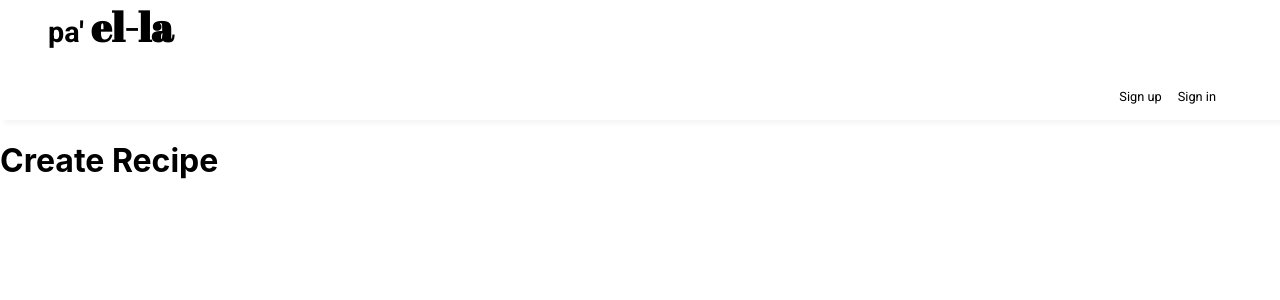
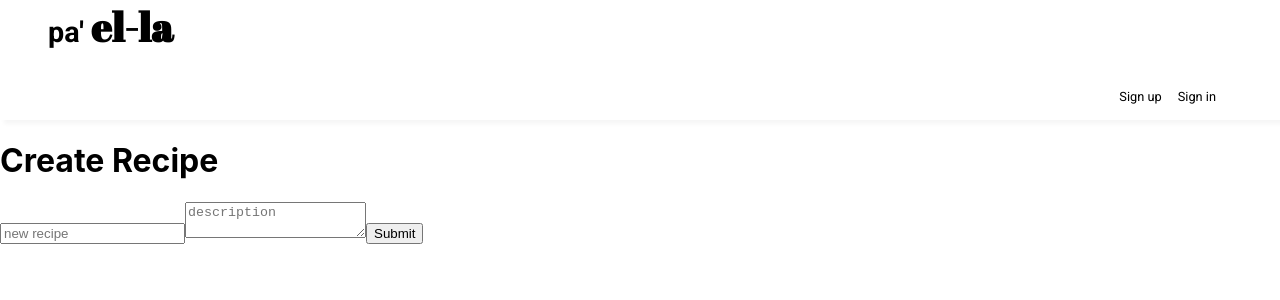
Before and after one commit to Christian-Mar/pa-ella, a Next.js app: page /create-recipe in a window 1280 px wide. Shown: the top 300 px of the page. Built offline with nearby package versions, Linux system fonts and the light colour scheme; no server answers.

Commit message:
start create recipe

```diff
--- a/pages/create-recipe/index.js
+++ b/pages/create-recipe/index.js
@@ -1,17 +1,54 @@
+import { useState } from 'react';
 import Head from 'next/head';
 import Navbar from '../../components/nav/Navbar';
+import { db } from '../../firebase/config';
+import { collection, addDoc, Timestamp } from 'firebase/firestore';
 import styles from '../../styles/CreateRecipe.module.css';
 
 const CreateRecipe = () => {
+	const [title, setTitle] = useState('');
+	const [description, setDescription] = useState('');
+
+
+	const handleSubmit = async e => {
+		e.preventDefault();
+		try {
+			await addDoc(collection(db, 'recipes'), {
+				title: title,
+				description: description,
+				created: Timestamp.now(),
+			});
+			setTitle('');
+			setDescription('');
+		} catch (err) {
+			alert(err);
+		}
+	};
+
 	return (
 		<div className={styles.container}>
 			<Head>
-				<title>pa'ella create</title>
+				<title>pa'el-la create</title>
 				<meta name='description' content='The recipe website' />
 				<link rel='icon' href='/images/favicon.ico' />
 			</Head>
 			<Navbar />
 			<h1>Create Recipe</h1>
+			<form onSubmit={handleSubmit} name='createRecipe'>
+				<input
+					type='text'
+					name='title'
+					onChange={e => setTitle(e.target.value)}
+					value={title}
+					placeholder='new recipe'
+				/>
+				<textarea
+					onChange={e => setDescription(e.target.value)}
+					placeholder='description'
+					value={description}
+				></textarea>
+				<button type='submit'>Submit</button>
+			</form>
 		</div>
 	);
 };
```
